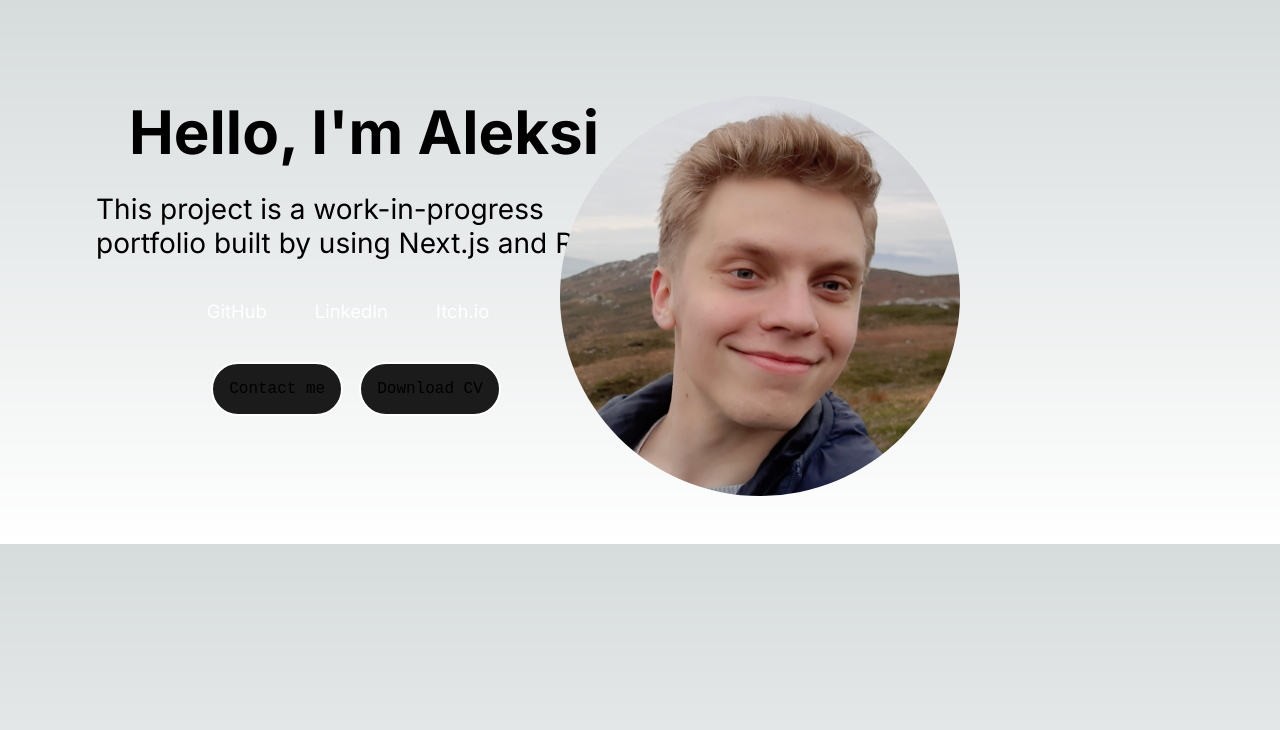
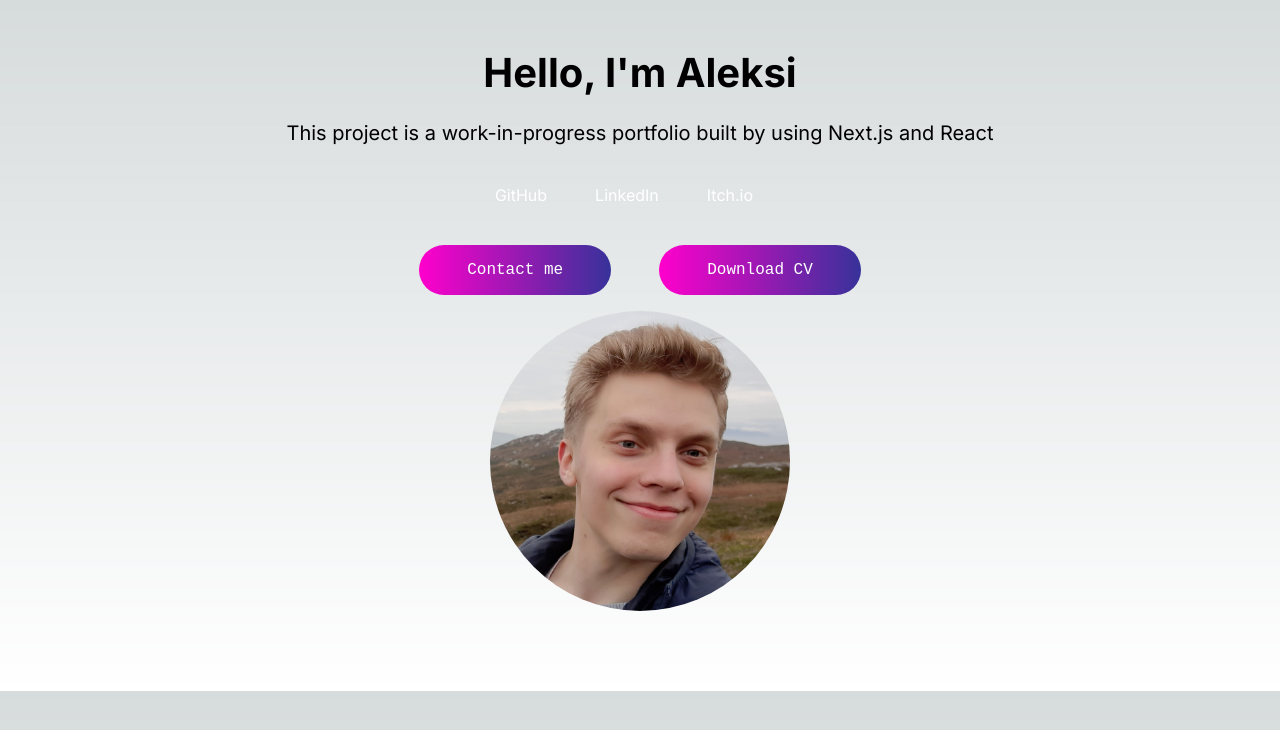
Before and after one commit to Haxeli/haxeli.github.io, a Next.js app: page / in a window 1280 px wide. Shown: the top 730 px of the page. Built offline with nearby package versions, Linux system fonts and the light colour scheme.

Commit message:
Created gradiant color and animation for buttons

```diff
--- a/src/app/components/ProfileSection.module.css
+++ b/src/app/components/ProfileSection.module.css
@@ -5,6 +5,7 @@
     grid-template-rows: auto;
     grid-gap: 1rem;
     margin-bottom: 2rem;
+    min-width: 100vw;
     grid-template-areas:
         "header"
         "paragraph"
@@ -54,21 +55,26 @@
 
 .buttonContainer {
     grid-area: button;
+    display: flex;
+    gap: 3rem;
 }
 
 .button {
+    background-image: linear-gradient(to right, #ff00cc 0%, #333399  51%, #ff00cc  100%);
     font-family: monospace;
     font-size: 1rem;
-    border: 0.15rem solid white;
+    text-align: center;
     border-radius: 5rem;
-    background-color: rgb(27, 27, 27);
-    padding: 1rem;
-    margin-right: 1rem;
-    transition: background-color 0.2s ease;
+    background-size: 200% auto;
+    color: white;
+    padding: 1rem 3rem;
+    transition: background-position 0.5s;
+    border: none;
 }
 
 .button:hover {
-    background-color: rgb(54, 54, 54);
+    background-position: right center;
+    color: #fff;
     cursor: pointer;
 }
 
@@ -88,7 +94,44 @@
     height: 200px;
 }
 
-@media screen and (min-width: 768px) {
+@media screen and (min-width: 480px) {
+    .gridContainer {
+        padding: 3rem;
+        grid-template-columns: 1fr;
+        grid-template-areas:
+            "header"
+            "paragraph"
+            "social"
+            "button"
+            "image";
+    }
+
+    .headerTitle {
+        font-size: 2.5rem;
+    }
+
+    .headerParagraph {
+        font-size: 1.25rem;
+    }
+
+    .socialMediaContainer {
+        font-size: 1rem;
+    }
+
+    .profileImageContainer {
+        position: static;
+        right: auto;
+        width: 300px;
+        height: 300px;
+    }
+
+    .profileImage {
+        width: 300px;
+        height: 300px;
+    }
+}
+
+@media screen and (min-width: 1400px) {
     .gridContainer {
         padding: 6rem;
         grid-template-columns: 1fr 1fr;
@@ -111,6 +154,10 @@
         font-size: 1.15rem;
     }
 
+    .button {
+        padding: 1.2rem 5rem;
+    }
+
     .profileImageContainer {
         position: absolute;
         right: 20rem;
```
